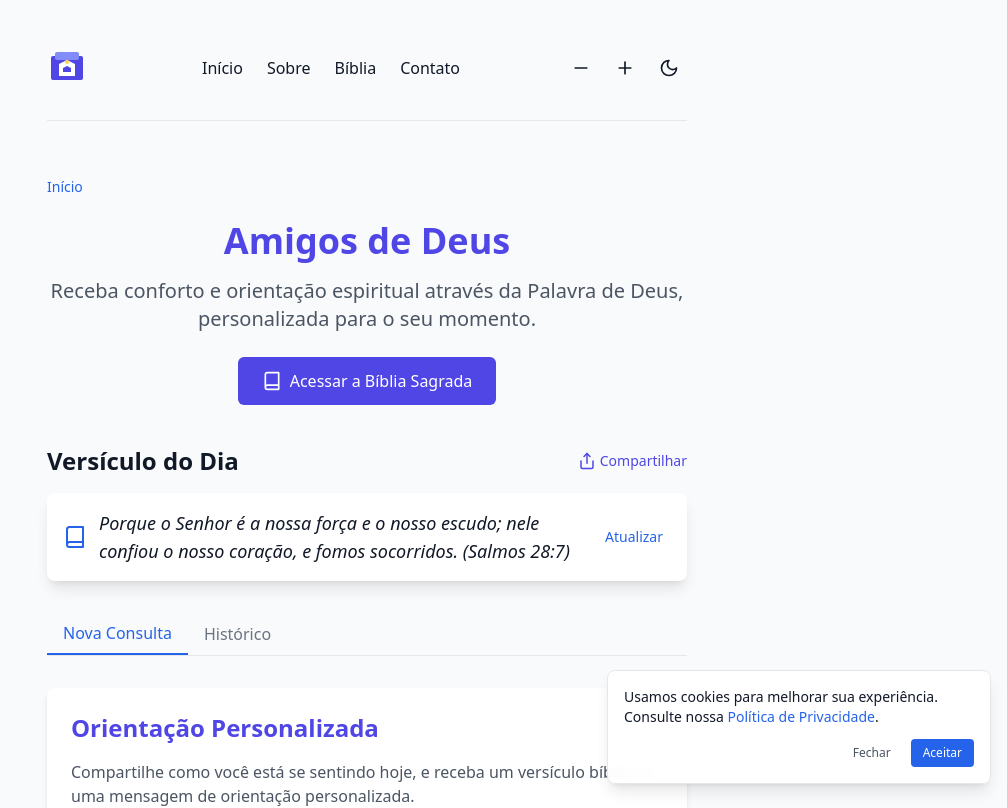
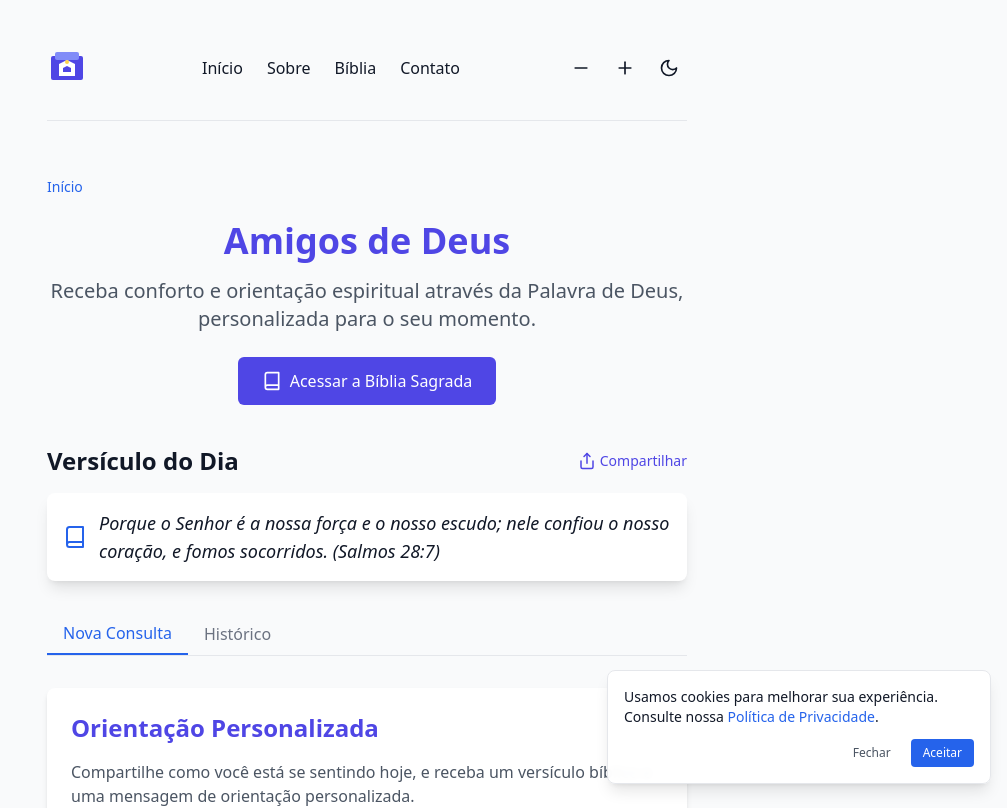
Before and after one commit to jeffersonmoraesjunior/palavraemgraca, a React (Vite) app: page / in a window 1280 px wide. Shown: the top 808 px of the page, without its empty margins (273-1280 px from the left). Built offline with nearby package versions, Linux system fonts and the light colour scheme.

Commit message:
fix: botao atualizar versiculo dia

```diff
--- a/src/components/DailyVerse.tsx
+++ b/src/components/DailyVerse.tsx
@@ -4,14 +4,12 @@ import { Book } from 'lucide-react';
 interface DailyVerseProps {
   verse?: string;
   loading?: boolean;
-  onRefresh?: () => void;
   simplified?: boolean;
 }
 
 export const DailyVerse: React.FC<DailyVerseProps> = ({
   verse,
   loading = false,
-  onRefresh,
   simplified = false
 }) => {
   if (simplified) {
@@ -37,17 +35,6 @@ export const DailyVerse: React.FC<DailyVerseProps> = ({
           <p className="text-gray-500 dark:text-gray-400">Carregando versículo do dia...</p>
         )}
       </div>
-      {onRefresh && (
-        <button
-          onClick={onRefresh}
-          className="ml-2 p-2 text-sm text-blue-600 dark:text-blue-400 hover:underline"
-          aria-label="Atualizar versículo do dia"
-          title="Atualizar versículo do dia"
-          disabled={loading}
-        >
-          Atualizar
-        </button>
-      )}
     </section>
   );
 };
```
